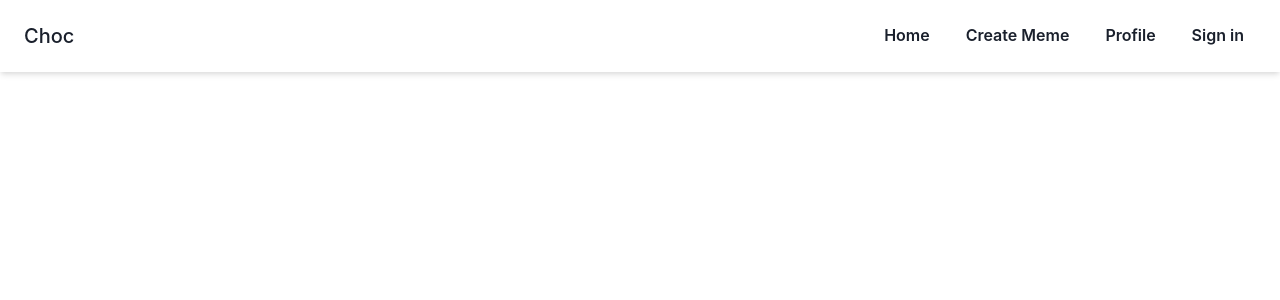
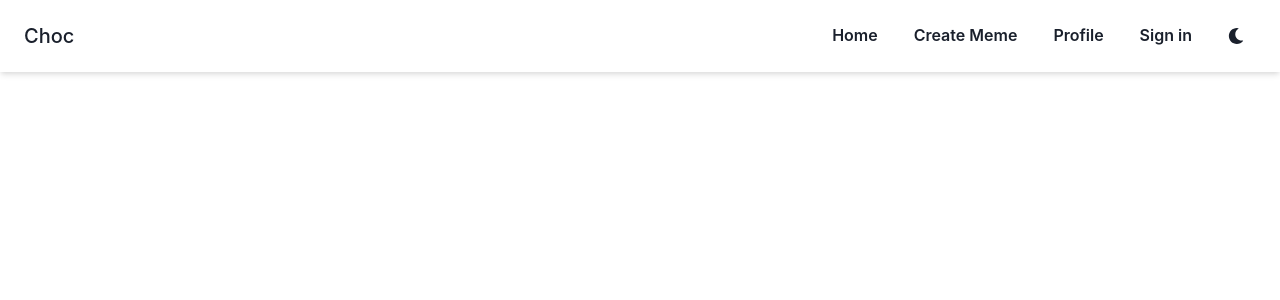
Before and after one commit to Prolog-Infotech-Internship/Memes-App, a Next.js app: page / in a window 1280 px wide. Shown: the top 300 px of the page. Built offline with nearby package versions, Linux system fonts and the light colour scheme.

Commit message:
Added: Dark mode

```diff
--- a/Components/Navbar.js
+++ b/Components/Navbar.js
@@ -1,4 +1,5 @@
 import React from "react";
+import Link from "next/link";
 import {
   Flex,
   Box,
@@ -7,19 +8,27 @@ import {
   VStack,
   Button,
   IconButton,
+  SwitchIcon,
 } from "@chakra-ui/react";
 import { useColorModeValue } from "@chakra-ui/react";
 import { useDisclosure } from "@chakra-ui/react";
 import { AiOutlineClose } from "react-icons/ai";
 import { AiOutlineMenu } from "react-icons/ai";
-import Link from "next/link";
+import { useColorMode } from "@chakra-ui/react";
+import {FaMoon} from "react-icons/fa";
+import {FaSun} from "react-icons/fa";
+
 
 const Navbar = () => {
+  const { colorMode, toggleColorMode } = useColorMode();
   const bg = useColorModeValue("white", "gray.800");
+  const text = useColorModeValue("dark", "light");
+  const { toggleColorMode: toggleMode } = useColorMode();
   const mobileNav = useDisclosure();
   return (
     <React.Fragment>
       <chakra.header
+        zIndex={1}
         position="relative"
         bg={bg}
         w="full"
@@ -37,10 +46,7 @@ const Navbar = () => {
               title="Choc Home Page"
               display="flex"
               alignItems="center"
-            >
-              {/* <Logo />
-              <VisuallyHidden>Choc</VisuallyHidden> */}
-            </chakra.a>
+            ></chakra.a>
             <chakra.h1 fontSize="xl" fontWeight="medium" ml="2">
               Choc
             </chakra.h1>
@@ -55,14 +61,22 @@ const Navbar = () => {
                 md: "inline-flex",
               }}
             >
-              <Link href="/posts"><Button variant="ghost">Home</Button></Link>
-              <Link href="/creatememe"><Button variant="ghost">Create Meme</Button></Link>
-              <Link href="/profile"><Button variant="ghost">Profile</Button></Link>
-              <Link href=""><Button variant="ghost">Sign in</Button></Link>
+              <Link href="/posts">
+                <Button variant="ghost">Home</Button>
+              </Link>
+              <Link href="/creatememe">
+                <Button variant="ghost">Create Meme</Button>
+              </Link>
+              <Link href="/profile">
+                <Button variant="ghost">Profile</Button>
+              </Link>
+              <Link href="">
+                <Button variant="ghost">Sign in</Button>
+              </Link>
+              <Button variant="ghost" onClick={toggleColorMode}>
+                {colorMode === "light" ? <FaMoon/> : <FaSun/>}
+              </Button>
             </HStack>
-            {/* <Button colorScheme="brand" size="sm">
-              Get Started
-            </Button> */}
             <Box
               display={{
                 base: "inline-flex",
@@ -100,11 +114,13 @@ const Navbar = () => {
                 rounded="sm"
                 shadow="sm"
               >
+                <Button w="full" variant="ghost">
                 <AiOutlineClose
                   size={25}
                   aria-label="Close menu"
                   onClick={mobileNav.onClose}
                 />
+                </Button>
 
                 <Link href="/posts">
                   <Button w="full" variant="ghost">
@@ -124,6 +140,22 @@ const Navbar = () => {
                 <Button w="full" variant="ghost">
                   Sign in
                 </Button>
+                {/* <IconButton
+                  size="md"
+                  fontSize="lg"
+                  aria-label={`Switch to ${text} mode`}
+                  variant="ghost"
+                  color="current"
+                  ml={{
+                    base: "0",
+                    md: "3",
+                  }}
+                  onClick={toggleMode}
+                  icon={<SwitchIcon />}
+                /> */}
+                <Button variant="ghost" onClick={toggleColorMode}>
+                {colorMode === "light" ? <FaMoon/> : <FaSun/>}
+              </Button>
               </VStack>
             </Box>
           </HStack>
--- a/Components/PostCard.js
+++ b/Components/PostCard.js
@@ -1,4 +1,3 @@
-
 import React from "react";
 import {Flex,Box,chakra, Link, Image,CardFooter,Button,Card} from '@chakra-ui/react'
 import { BiLike } from "react-icons/bi";
```
